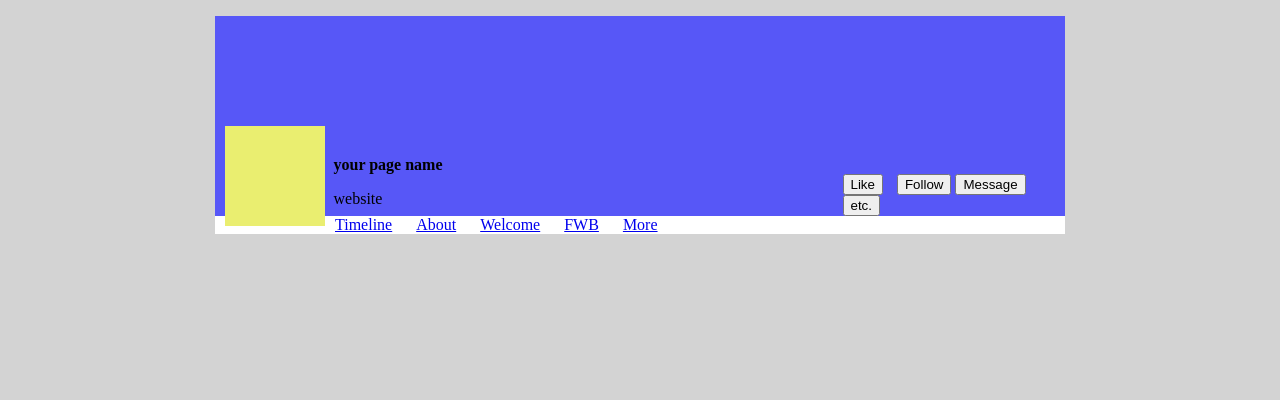
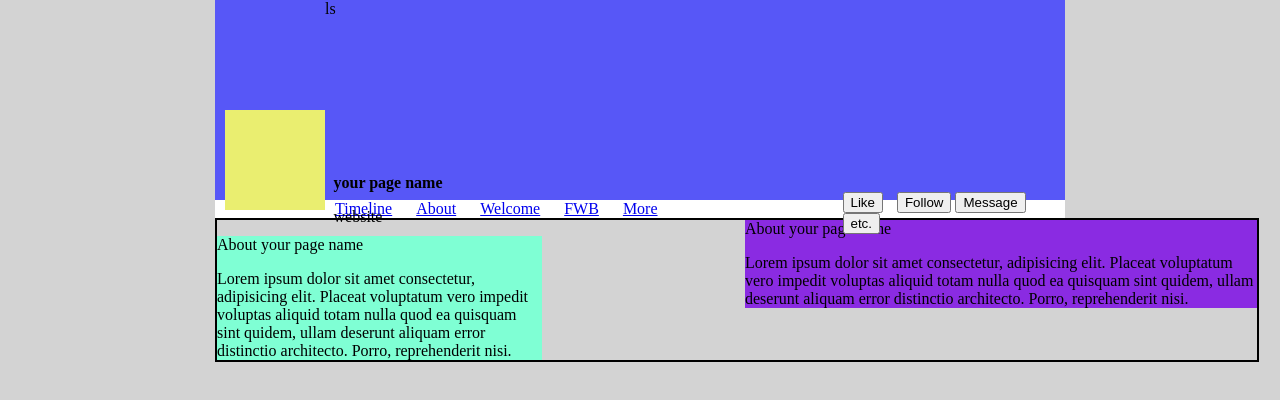
Before and after one commit to Bschues/socialmediamockup, a plain HTML site: page index.html in a window 1280 px wide. Drawn offline with Linux system fonts and the light colour scheme.

Commit message:
making progress

```diff
--- a/index.html
+++ b/index.html
@@ -11,7 +11,7 @@
   <header>
       <div id="profilepicture">
 
-      </div>
+      </div>ls
       <div id="info">
 
         <p id="name">your page name</p>
@@ -38,6 +38,18 @@
       <a href="#">More</a>
 
     </nav>
+    <div id='columns'>
+
+      <div id='personalinformation'>
+        <p>About your page name</p>
+        <p>Lorem ipsum dolor sit amet consectetur, adipisicing elit. Placeat voluptatum vero impedit voluptas aliquid totam nulla quod ea quisquam sint quidem, ullam deserunt aliquam error distinctio architecto. Porro, reprehenderit nisi.</p>
+      </div>
+
+      <div id='activityfeed'>
+        <p>About your page name</p>
+        <p>Lorem ipsum dolor sit amet consectetur, adipisicing elit. Placeat voluptatum vero impedit voluptas aliquid totam nulla quod ea quisquam sint quidem, ullam deserunt aliquam error distinctio architecto. Porro, reprehenderit nisi.</p>
+      </div>
+    </div>
 
 </body>
 </html>
--- a/style.css
+++ b/style.css
@@ -46,3 +46,18 @@ nav > a {
     border-right: grey 2px solid;
     padding-top: 5px;
 }
+#columns {
+    column-count: 2;
+    float: left;
+    margin-right: 10px;
+    border: solid black 2px;
+
+}
+#personalinformation {
+    width: 325px;
+    background-color: aquamarine;
+}
+#activityfeed {
+    width: 512px;
+    background-color: blueviolet;
+}
```
